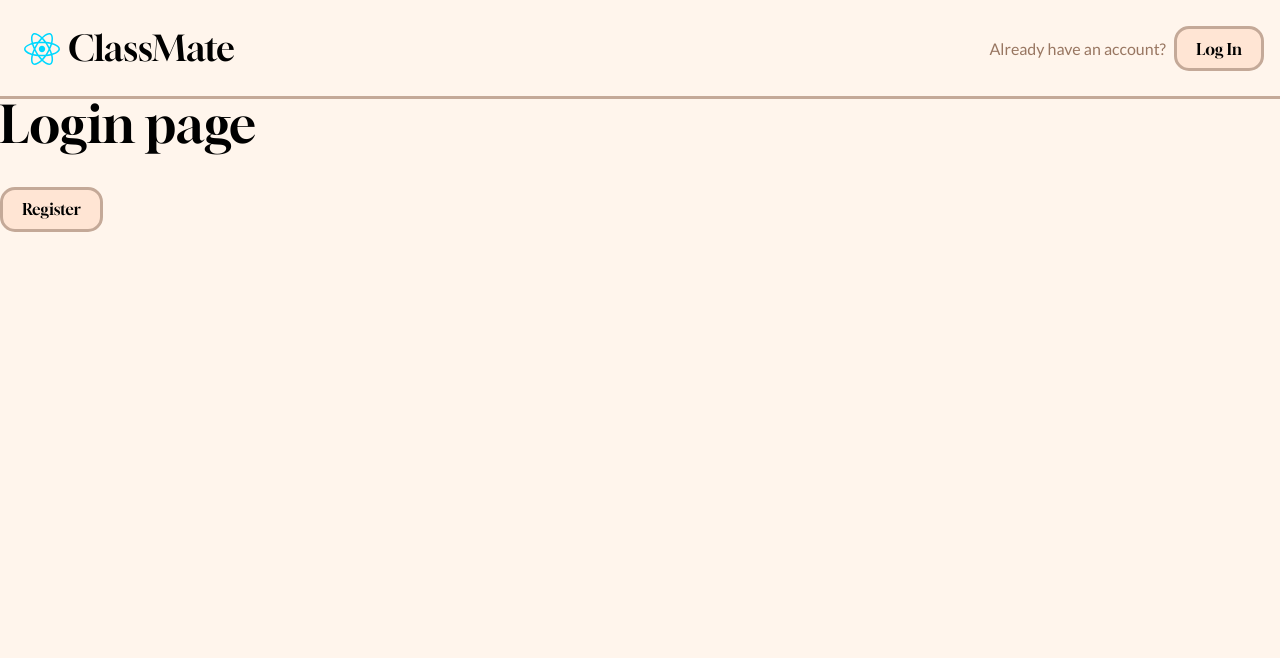
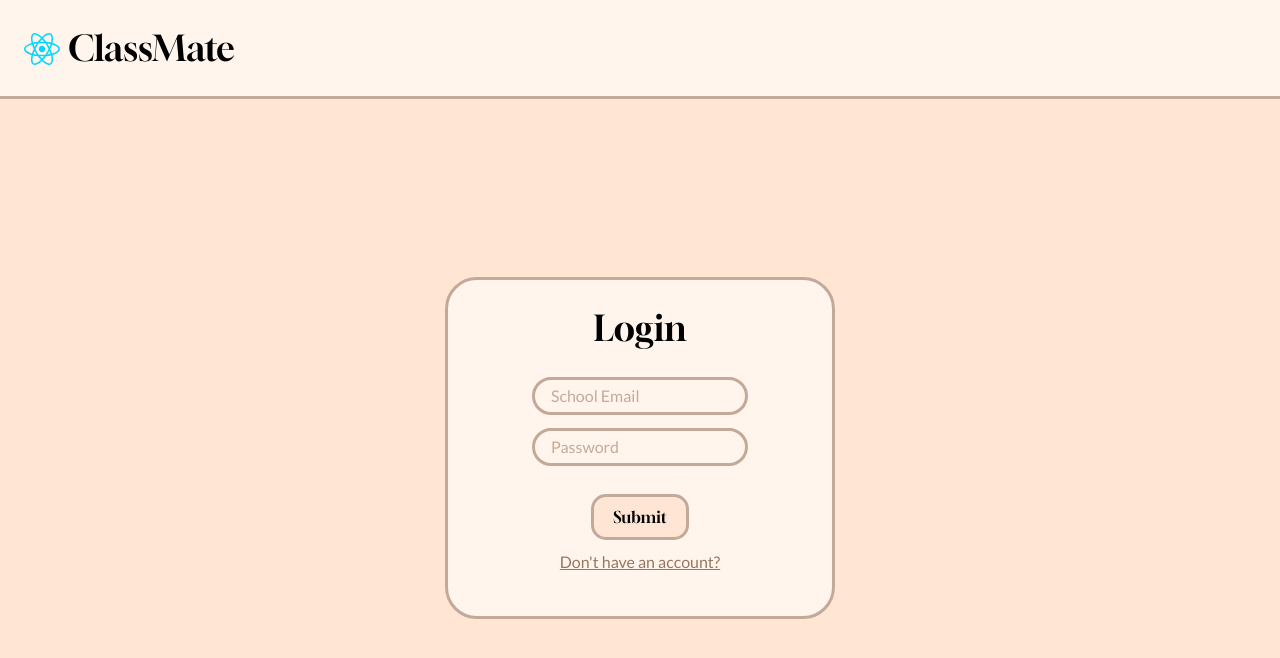
Before and after one commit to liaokira/ClassMate, a React (Vite) app in the folder frontend/: page /login in a window 1280 px wide. Shown: the top 658 px of the page. Built offline with nearby package versions, Linux system fonts and the light colour scheme.

Commit message:
Add login page

```diff
--- a/frontend/src/components/Nav.jsx
+++ b/frontend/src/components/Nav.jsx
@@ -2,6 +2,7 @@ import { useState } from 'react'
 import { Link } from "react-router-dom";
 import logo from '../assets/react.svg';
 import styled from "styled-components"
+import { useLocation } from 'react-router-dom';
 
 const Navbar = styled.div`
   width: 100vw;
@@ -48,6 +49,7 @@ const Text = styled.div`
 `;
 
 function Nav() {
+  const path = useLocation().pathname
   return (
     <Navbar>
       <InnerNav>
@@ -58,10 +60,15 @@ function Nav() {
           </Link>
         </Left>
         <Right>
-          <Text>Already have an account?</Text>
-          <Link to="/login">
-            <button>Log In</button>
-          </Link>
+          {["/login"].includes(path) ? null :
+          <>
+            <Text>Already have an account?</Text>
+            <Link to="/login">
+              <button>Log In</button>
+            </Link>
+          </>
+          }
+
         </Right>
       </InnerNav>
     </Navbar>
--- a/frontend/src/index.css
+++ b/frontend/src/index.css
@@ -44,6 +44,7 @@ body {
   /* display: flex;
   min-width: 320px;
   min-height: 100vh; */
+  margin-top:6rem;
 }
 
 h1 {
--- a/frontend/src/pages/Login.jsx
+++ b/frontend/src/pages/Login.jsx
@@ -1,20 +1,58 @@
 import { useState } from 'react'
 import { Link } from "react-router-dom";
+import styled from "styled-components";
+
+const BodyStyle = styled.body`
+  background-color: var(--secondary);
+  display: flex;
+  align-items: center;
+  justify-content: center;
+  height:calc(100vh - 6rem);
+`;
+
+const RegisterBox = styled.div`
+  text-align: center;
+  width: 20rem;
+  background-color: var(--primary);
+  border: 3px solid var(--tertiary);
+  border-radius: 2rem;
+  padding: 0 2rem 2rem;
+`;
+
+const RegisterForm = styled.div`
+  width: 100%;
+
+  > input {
+    margin-bottom: 0.8rem;
+  }
+`;
+
+const SubmitButton = styled.button`
+  margin-top: 1rem;
+`;
+
+const Text = styled.div`
+  margin:.8rem;
+  color:var(--text-2);
+  text-decoration: underline;
+`;
 
 function Login() {
-
   return (
-    <>
-      <h1>
-        Login page
-      </h1>
-      <Link to="/register">
-        <button>
-          Register
-        </button>
-      </Link>
-    </>
-  )
+    <BodyStyle>
+      <RegisterBox>
+        <h2>Login</h2>
+        <RegisterForm>
+          <input id="schoolemail" placeholder="School Email" />
+          <input id="password" placeholder="Password" />
+        </RegisterForm>
+        <SubmitButton>Submit</SubmitButton>
+        <Link to="/register">
+          <Text>Don't have an account?</Text>
+        </Link>
+      </RegisterBox>
+    </BodyStyle>
+  );
 }
 
-export default Login
+export default Login;
```
